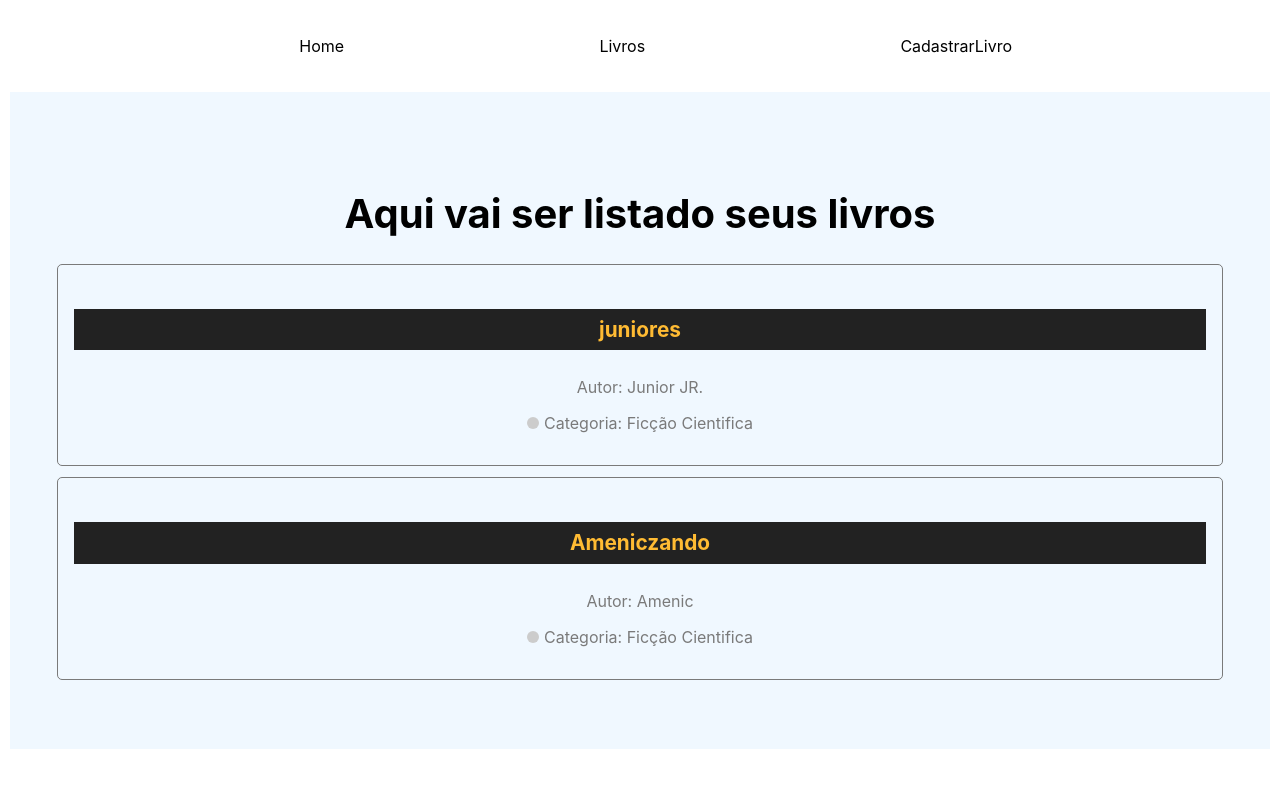
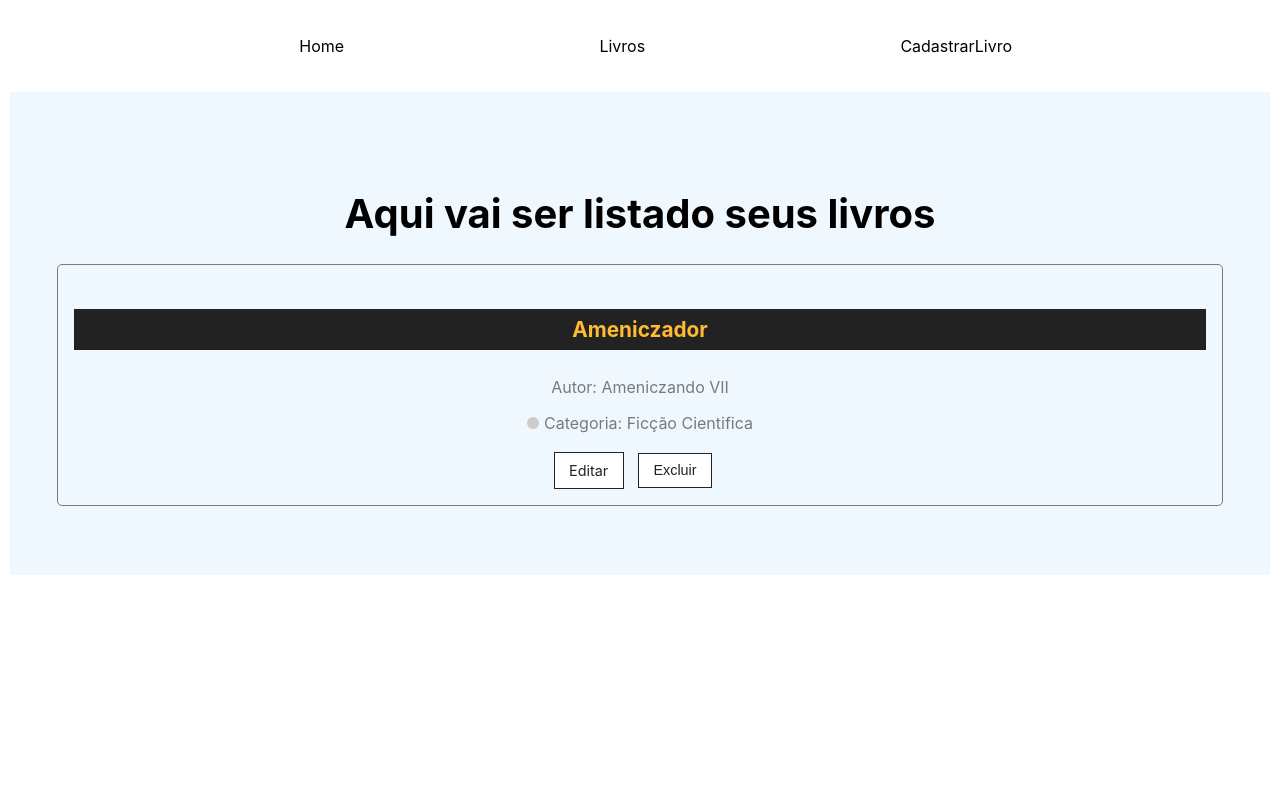
Before and after one commit to DioneKx/PW3-Fundamentos-React01-Jhonny, a React (Create React App) app in the folder app_web_api/: page /books in a window 1280 px wide. Shown: the top 788 px of the page. Built offline with nearby package versions, Linux system fonts and the light colour scheme; data requests are answered from the project's data file.

Commit message:
Jhonny: Book-Edit/Remove

```diff
--- a/app_web_api/db.json
+++ b/app_web_api/db.json
@@ -1,20 +1,10 @@
 {
   "books": [
     {
-      "id": "48c1",
-      "title": "juniores",
-      "author": "Junior JR.",
-      "description": "Juniores sendo Juniors em testes feito pro JR's.",
-      "category": {
-        "id": "1",
-        "name": "Ficção Cientifica"
-      }
-    },
-    {
       "id": "03f8",
-      "title": "Ameniczando",
-      "author": "Amenic",
-      "description": "Isso ai",
+      "title": "Ameniczador",
+      "author": "Ameniczando VII",
+      "description": "Isso ai (test)",
       "category": {
         "id": "1",
         "name": "Ficção Cientifica"
--- a/app_web_api/src/App.js
+++ b/app_web_api/src/App.js
@@ -7,6 +7,7 @@ import { Container } from './components/Container';
 import { Home } from './pages/Home'
 import { Books } from './pages/Books'
 import { NewBook } from './pages/NewBook'
+import { BookEdit } from './pages/BookEdit';
 
 function App() {
   return (
@@ -18,6 +19,7 @@ function App() {
               <Route index element={<Home />} />
               <Route path='/newbooks' element={<NewBook />} />
               <Route path='/books' element={<Books />} />
+              <Route path='/editBook/:id' element={<BookEdit />} />
             </Route>
           </Routes>
         </Container>
--- a/app_web_api/src/components/BookCard/index.js
+++ b/app_web_api/src/components/BookCard/index.js
@@ -1,14 +1,14 @@
 import * as React from 'react'
 import './style.css'
 
-export function BookCard({ id, book, author, category }) {
+import { Link } from 'react-router-dom';
 
-    // const cards = books.map((e) => (
-    //     <div id={e.id} key={e.id} className='book_card'>
-    //         <h4>{e.title}</h4>
-    //         <p>{e.author}</p>
-    //     </div>
-    // ))
+export function BookCard({ id, book, author, category, handlerDelete }) {
+
+    const bookDelete = (event) => {
+        event.preventDefault();
+        handlerDelete(id);
+    }
 
     return (
         <div className='book_card' id={id} key={id}>
@@ -19,6 +19,18 @@ export function BookCard({ id, book, author, category }) {
                 <span></span>
                 Categoria: {category.name}
             </p>
+
+            <div className="book_card_actions">
+
+                <Link to={`/editBook/${id}`}>
+                    Editar
+                </Link>
+
+                <button onClick={bookDelete}>
+                    Excluir
+                </button>
+
+            </div>
         </div>
     )
 }
--- a/app_web_api/src/components/BookCard/style.css
+++ b/app_web_api/src/components/BookCard/style.css
@@ -37,3 +37,33 @@
     background-color: #CCC;
     margin-right: 5px;
 }
+
+.book_card_actions{
+    margin-top: 1.2em;
+    display: flex;
+    align-items: center;
+    justify-content: center;
+}
+
+.book_card_actions a,
+.book_card_actions button{
+    text-decoration: none;
+    border: none;
+    background-color: #FFF;
+    color: #222;
+    font-size: .9em;
+    padding: .6em 1em;
+    margin-right: 1em;
+    border: 1px solid #222;
+    display: flex;
+    align-items: center;
+    justify-content: center;
+    transition: 1.0s;
+    cursor: pointer;
+}
+
+.book_card_actions a:hover,
+.book_card_actions button:hover{
+    background-color: #FF4733;
+    color: #FFF;
+}
--- /dev/null
+++ b/app_web_api/src/pages/BookEdit/index.js
@@ -0,0 +1,150 @@
+import './style.css'
+
+import * as React from 'react';
+import { useParams, useNavigate } from 'react-router-dom';
+
+import { Input } from '../../components/Input';
+import { Select } from '../../components/Select';
+
+export function BookEdit() {
+
+    // Recuperando o id da url
+    const { id } = useParams();
+    const navigate = useNavigate()
+
+    /* State de dados das categorias vindas do aqruivo db,json */
+    const [categories, setCategories] = React.useState([]);
+    const [book, setBook] = React.useState({})
+
+
+    /* Recupera os dados de categoria do arquivo db,json */
+    React.useEffect(() => {
+        fetch(
+            'http://localhost:5000/categories',
+            {
+                method: 'get',
+                headers: {
+                    'content-type': 'application/json'
+                }
+            }).then(
+                (resp) => resp.json()
+            ).then((data) => {
+                setCategories(data);
+                console.log(data);
+            }).catch((error) => {
+                console.log(error);
+            })
+    }, [])
+
+    // Recuperando os dados de livro para edição
+    React.useEffect(() => {
+        fetch(`http://localhost:5000/books/${id}`, {
+            method: 'GET',
+            headers: {
+                'Content-Type': 'application/json'
+            },
+        }).then(
+            (resp) => resp.json()
+        ).then((data) => {
+            setBook(data);
+            console.log(data)
+        }).catch((error) => {
+            console.log(error)
+        });
+
+    }, [id]);
+
+
+    /* Handler de captura dos dados de input (nomde do livro, autor, descrição) */
+    function handlerOnChangeBook(event) {
+        setBook({ ...book, [event.target.name]: event.target.value });
+    }
+
+    /* Handler de captura dos dados de Select (id e categoria) */
+    function handlerChangeCategory(event) {
+        setBook({
+            ...book, category: {
+                id: event.target.value,
+                name: event.target.options[event.target.selectedIndex].text
+
+            }
+        });
+    }
+
+    function handlerOnSubmitEdit(e) {
+        e.preventDefault()
+
+        fetch(`http://localhost:5000/books/${book.id}`, {
+            method: 'PATCH',
+            headers: {
+                'Content-Type': 'application/json'
+            },
+            body: JSON.stringify(book)
+        }).then(
+            (resp) => resp.json()
+        ).then((data) => {
+            setBook(data)
+            navigate('/books', {
+                state: {
+                    message: "Livro alterado com SUCESSO!",
+                    type: "success"
+                }
+            })
+        }).catch((error) => {
+            console.log(error)
+        })
+    }
+
+    return (
+
+        <div className="book_container">
+            <h1>Edição de Livro</h1>
+
+            <form onSubmit={handlerOnSubmitEdit}>
+
+                <Input
+                    type="text"
+                    name="title"
+                    id="title"
+                    placeholder="Digite o titulo do livro"
+                    text="Digite o titulo do livro"
+                    value={book.title}
+                    handlerOnChange={handlerOnChangeBook}
+                />
+
+                <Input
+                    type="text"
+                    name="author"
+                    id="author"
+                    placeholder="Digite o nome do autor"
+                    text="Digite o nome do autor"
+                    value={book.author}
+                    handlerOnChange={handlerOnChangeBook}
+                />
+
+                <Input
+                    type="text"
+                    name="description"
+                    id="description"
+                    placeholder="Digite a descricao do livro"
+                    text="digite a descricao do livro"
+                    value={book.description}
+                    handlerOnChange={handlerOnChangeBook}
+                />
+
+                <Select
+                    name="category"
+                    id="category"
+                    text="Selecione a categoria do livro"
+                    options={categories}
+                    handlerOnChange={handlerChangeCategory}
+                />
+
+                <p><input type='submit' value="Editar" /></p>
+
+            </form>
+
+        </div>
+
+    );
+}
--- /dev/null
+++ b/app_web_api/src/pages/BookEdit/style.css
@@ -0,0 +1,10 @@
+.book_container{
+    width: 100%;
+    margin-top: 10px;
+    display: flex;
+    flex-direction: column;
+    align-items: center;
+    justify-content: center;
+    padding: 4em;
+    background-color: rgb(250, 250, 250);
+}
--- a/app_web_api/src/pages/Books/index.js
+++ b/app_web_api/src/pages/Books/index.js
@@ -6,15 +6,22 @@ import { BookCard } from '../../components/BookCard'
 
 export function Books() {
   const location = useLocation()
-  let message = ""; let type = ""
-
-
-  if (location.state) {
-    message = location.state.message
-    type = location.state.type
-  }
 
   const [books, setBooks] = React.useState([])
+  // Estado de dados da mensagem de exclusão de livros
+  const [message, setMessage] = React.useState({
+    msg: "",
+    type: ""
+  });
+
+  React.useEffect(() => {
+    if (location.state) {
+      setMessage({
+        msg: location.state.message,
+        type: location.state.type
+      })
+    }
+  }, [location.state])
 
   React.useEffect(() => {
     fetch(
@@ -33,18 +40,44 @@ export function Books() {
       )
   }, [])
 
+  // Função de exlusão de livro
+  function bookDelete(id) {
+
+    fetch(`http://localhost:5000/books/${id}`, {
+      method: 'DELETE',
+      headers: {
+        'Content-Type': 'application/json'
+      },
+    })
+      .then(resp => resp.json())
+      .then(
+        (data) => {
+          setBooks(books.filter((book_data) => book_data.id !== id))
+          setMessage({
+            msg: 'Livro exluído com sucesso!',
+            type: 'success'
+          })
+        }
+      )
+      .catch(err => console.log(err));
+  }
+
   return (
     <section className="books_container">
       <h1>Aqui vai ser listado seus livros</h1>
 
       {
-        message && <Message
-          type={type}
-          msg={message}
+        message.msg && <Message
+          msg={message.msg}
+          type={message.type}
         />
       }
 
-      {books.length > 0 ? books.map((e, index) => <BookCard id={e.id} key={index} book={e.title} author={e.author} category={e.category} />) : <></>}
+      {books.length > 0 ? books.map((e, index) => {
+        return (
+          <BookCard id={e.id} key={e.id} book={e.title} author={e.author} category={e.category} handlerDelete={bookDelete} />
+        )
+      }) : <></>}
     </section>
   )
 }
--- a/app_web_api/src/pages/NewBook/index.js
+++ b/app_web_api/src/pages/NewBook/index.js
@@ -102,7 +102,6 @@ export function NewBook() {
           id="category"
           options={categories}
           handlerOnChange={handlerOnChangeSelect}
-          // value={}
           text="Escolha a categoria"
         />
 
```
